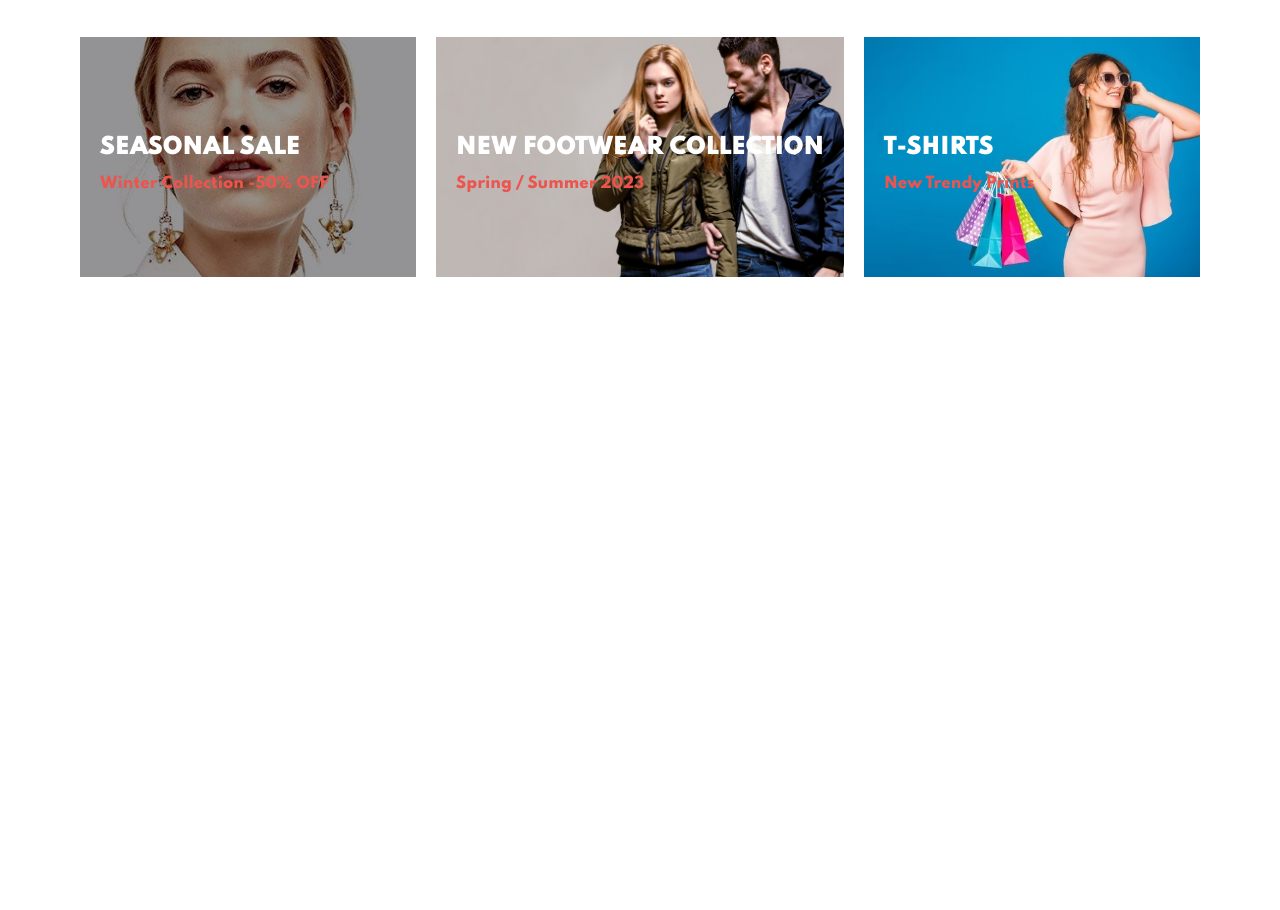
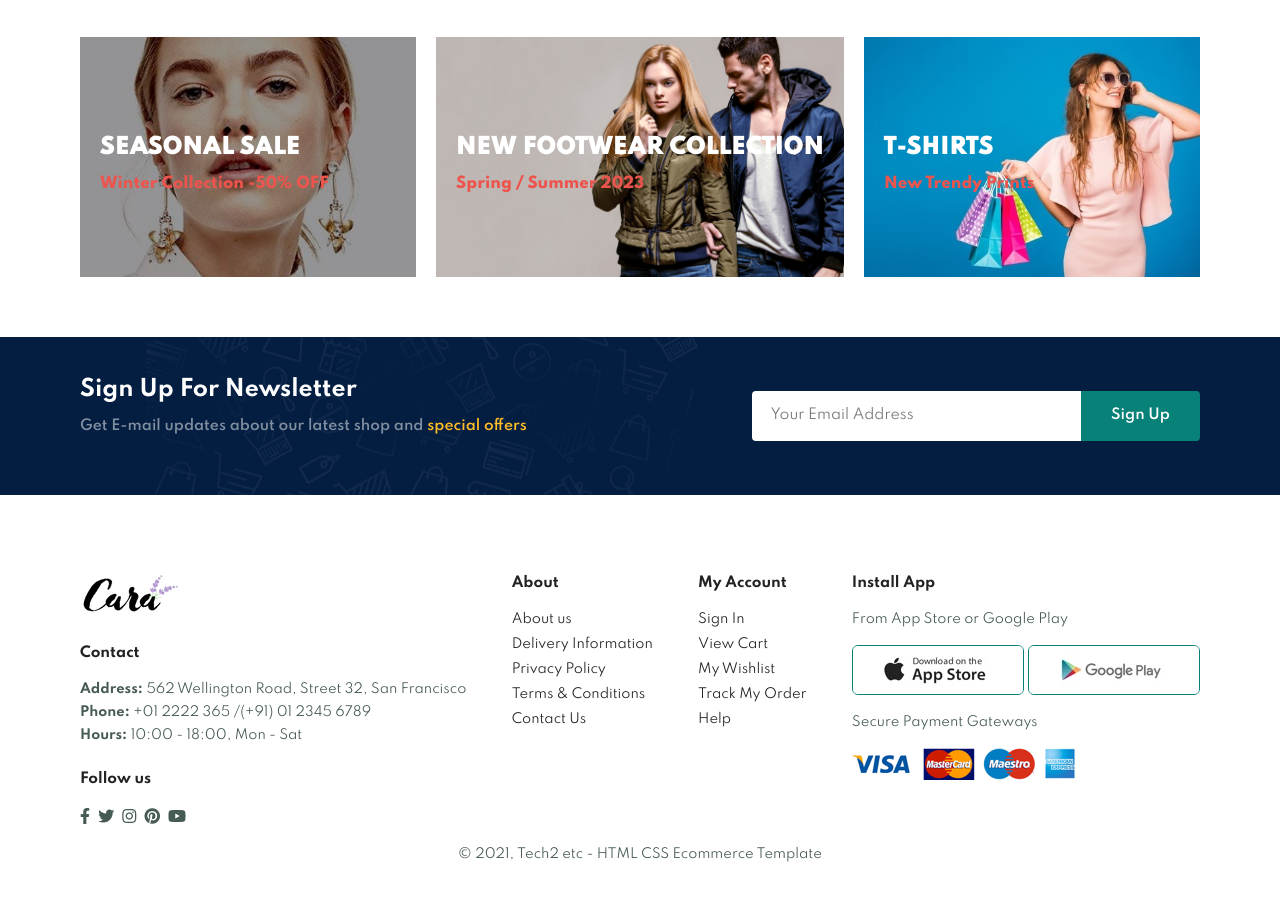
Before and after one commit to drakata27/ecommerce-website, a plain HTML site: page index.html in a window 1280 px wide. Shown: the part 4353-5263 px from the top of the page. Before the commit the page ends 4650 px from the top, so only its background shows below. Drawn offline with Linux system fonts and the light colour scheme.

Commit message:
Finished the website design

```diff
--- a/index.html
+++ b/index.html
@@ -458,6 +458,97 @@
     </section>
     <!-- end -->
 
+    <!-- Newsletter Section -->
+    <section id="newsletter" class="section-p1 section-m1">
+      <!-- newstext div -->
+      <div class="newstext">
+        <h4>Sign Up For Newsletter</h4>
+        <p>
+          Get E-mail updates about our latest shop and
+          <span>special offers</span>
+        </p>
+      </div>
+      <!-- end -->
+
+      <!-- form div -->
+      <div class="form">
+        <input type="text" placeholder="Your Email Address" />
+        <button class="normal">Sign Up</button>
+      </div>
+      <!--end-->
+    </section>
+    <!-- end -->
+
+    <!-- Footer Section -->
+    <footer class="section-p1">
+      <!-- Logo and address div -->
+      <div class="col">
+        <img class="logo" src="img/logo.png" alt="logo" />
+        <h4>Contact</h4>
+        <p>
+          <strong> Address: </strong>562 Wellington Road, Street 32, San
+          Francisco
+        </p>
+        <p><strong> Phone: </strong> +01 2222 365 /(+91) 01 2345 6789</p>
+        <p><strong> Hours: </strong> 10:00 - 18:00, Mon - Sat</p>
+
+        <!-- Follow div -->
+        <div class="follow">
+          <h4>Follow us</h4>
+          <div class="icon">
+            <i class="fab fa-facebook-f"></i>
+            <i class="fab fa-twitter"></i>
+            <i class="fab fa-instagram"></i>
+            <i class="fab fa-pinterest"></i>
+            <i class="fab fa-youtube"></i>
+          </div>
+        </div>
+        <!-- end -->
+      </div>
+      <!-- end -->
+
+      <!-- About div -->
+      <div class="col">
+        <h4>About</h4>
+        <a href="#">About us</a>
+        <a href="#">Delivery Information</a>
+        <a href="#">Privacy Policy</a>
+        <a href="#">Terms & Conditions</a>
+        <a href="#">Contact Us</a>
+      </div>
+      <!-- end -->
+
+      <!-- My Account div -->
+      <div class="col">
+        <h4>My Account</h4>
+        <a href="#">Sign In</a>
+        <a href="#">View Cart</a>
+        <a href="#">My Wishlist</a>
+        <a href="#">Track My Order</a>
+        <a href="#">Help</a>
+      </div>
+      <!-- end -->
+
+      <!-- Install App div -->
+      <div class="col install">
+        <h4>Install App</h4>
+        <p>From App Store or Google Play</p>
+        <div class="row">
+          <img src="img/pay/app.jpg" alt="" />
+          <img src="img/pay/play.jpg" alt="" />
+        </div>
+        <p>Secure Payment Gateways</p>
+        <img src="img/pay/pay.png" alt="" />
+      </div>
+      <!-- end -->
+
+      <!-- Copyright div -->
+      <div class="copyright">
+        <p>© 2021, Tech2 etc - HTML CSS Ecommerce Template</p>
+      </div>
+      <!-- end -->
+    </footer>
+    <!-- end -->
     <script src="script.js"></script>
   </body>
 </html>
--- a/style.css
+++ b/style.css
@@ -385,3 +385,113 @@ body {
   font-weight: 800;
   font-size: 15px;
 }
+
+#newsletter {
+  display: flex;
+  justify-content: space-between;
+  flex-wrap: wrap;
+  align-items: center;
+  background-image: url("img/banner/b14.png");
+  background-repeat: no-repeat;
+  background-position: 20% 30%;
+  background-color: #041e42;
+}
+
+#newsletter h4 {
+  font-size: 22px;
+  font-weight: 700;
+  color: #fff;
+}
+#newsletter p {
+  font-size: 14px;
+  font-weight: 600;
+  color: #818ea0;
+}
+#newsletter p span {
+  color: #ffbd27;
+}
+
+#newsletter .form {
+  display: flex;
+  width: 40%;
+}
+
+#newsletter input {
+  height: 3.125rem;
+  padding: 0 1.25em;
+  font-size: 14px;
+  width: 100%;
+  border: 1px solid transparent;
+  border-radius: 4px;
+  outline: none;
+  border-top-right-radius: 0;
+  border-bottom-right-radius: 0;
+}
+
+#newsletter button {
+  background-color: #088178;
+  color: #fff;
+  white-space: nowrap;
+  border-top-left-radius: 0;
+  border-bottom-left-radius: 0;
+}
+
+footer {
+  display: flex;
+  flex-wrap: wrap;
+  justify-content: space-between;
+}
+
+footer .col {
+  display: flex;
+  flex-direction: column;
+  align-items: flex-start;
+  margin-bottom: 20px;
+}
+
+footer .logo {
+  margin-bottom: 30px;
+}
+
+footer h4 {
+  font-size: 14px;
+  padding-bottom: 20px;
+}
+footer p {
+  font-size: 13px;
+  margin: 0 0 8px 0;
+}
+footer a {
+  font-size: 13px;
+  text-decoration: none;
+  color: #222;
+  margin-bottom: 10px;
+}
+
+footer .follow {
+  margin-top: 20px;
+}
+footer .follow i {
+  color: #465b52;
+  padding-right: 4px;
+  cursor: pointer;
+}
+
+footer .install .row img {
+  border: 1px solid #088178;
+  border-radius: 6px;
+}
+
+footer .install img {
+  margin: 10px 0 15px 0;
+}
+
+footer .follow i:hover,
+footer a:hover {
+  color: #088178;
+}
+
+footer .copyright {
+  width: 100%;
+  text-align: center;
+}
```
